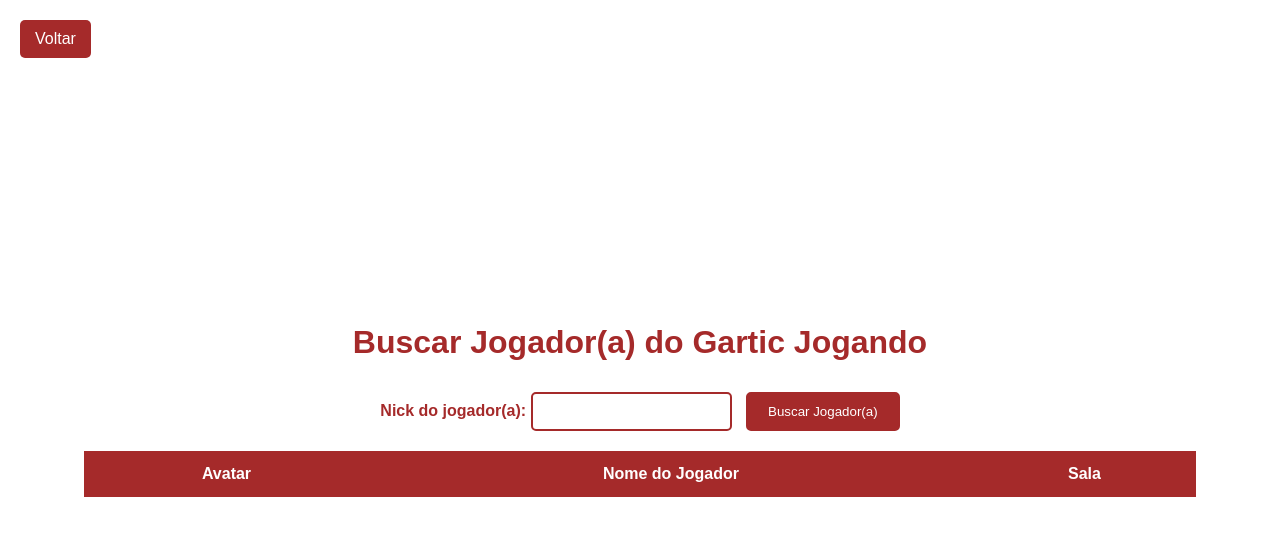
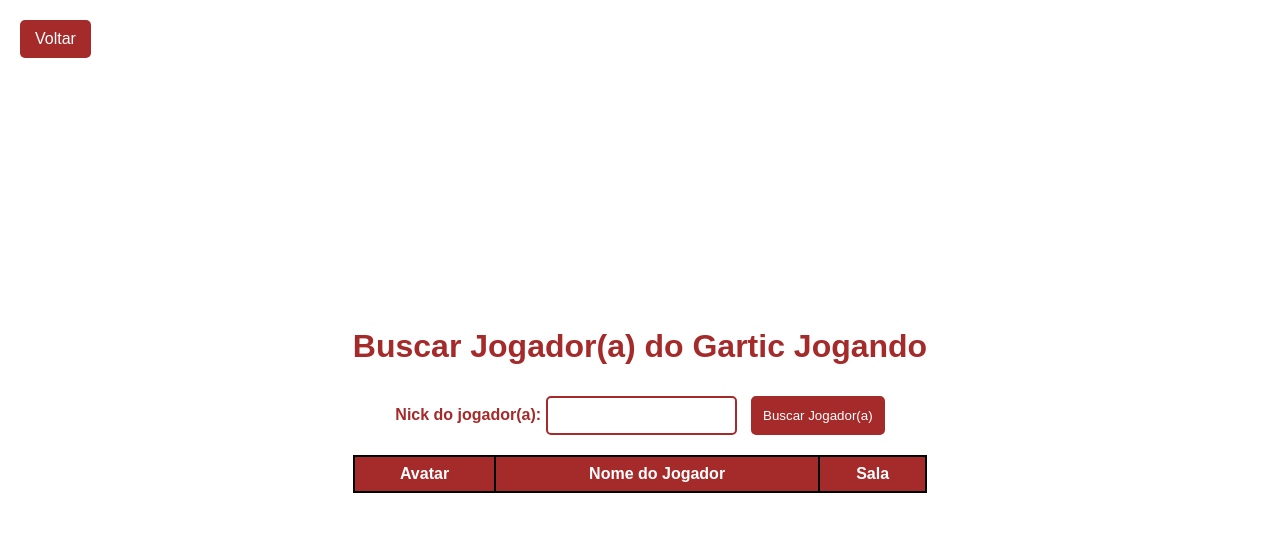
Before and after one commit to gtcmod/garticbusc, a plain HTML site: page index.html in a window 1280 px wide. Drawn offline with Linux system fonts and the light colour scheme; a web font is replaced by a local one.

Commit message:
Update index.html

```diff
--- a/index.html
+++ b/index.html
@@ -13,61 +13,76 @@
     <style>
         /* Aplicar a fonte do Google Sans para todo o texto no HTML */
         body {
-            font-family: 'Google Sans', sans-serif !important;
+    font-family: 'Google Sans', sans-serif;
     display: flex;
     justify-content: center;
     align-items: center;
-            height: 100vh;
+    min-height: 100vh;
     margin: 0;
-            font-family: 'Google Sans', sans-serif;
+    font-size: 16px; /* Ajustar o tamanho da fonte principal */
 }
+
 #container {
-            text-align: center;
-            width: 90%;
-            margin: 20px auto;
+    text-align: center; /* Centralizar conteúdo */
+    max-width: 800px; /* Definir largura máxima */
+    margin: 0 auto; /* Centralizar horizontalmente */
     padding: 20px;
-            box-sizing: border-box;
 }
-        /* Estilos para a tabela */
+
 #tabelaJogadores {
     width: 100%;
     border-collapse: collapse;
     margin-top: 20px;
     border: 2px solid brown;
 }
+
 th {
     background-color: brown;
     color: white;
-            padding: 12px;
+    padding: 8px; /* Reduzir o espaçamento interno */
+    border: 2px solid black;
 }
+
 td {
-            padding: 12px;
+    padding: 8px; /* Reduzir o espaçamento interno */
     border: 2px solid brown;
 }
 
-        img {
-            width: 60px; /* Aumento do tamanho dos avatares */
-            height: 60px; /* Aumento do tamanho dos avatares */
-            width: 70px; /* Aumento do tamanho dos avatares */
-            height: 70px; /* Aumento do tamanho dos avatares */
+/* Ajuste do tamanho dos avatares */
+td img {
+    width: 60px; /* Definindo largura dos avatares */
+    height: 60px; /* Definindo altura dos avatares */
+    display: block; /* Remover espaços extras */
+    margin: auto; /* Centralizar a imagem dentro da célula */
+}
+
+/* Limitar o tamanho da coluna "Nome do Jogador" */
+#tabelaJogadores td:nth-child(2),
+#tabelaJogadores th:nth-child(2) {
+    max-width: 18ch; /* Definir largura máxima baseada no tamanho do texto */
+    white-space: nowrap; /* Evita que o texto quebre em várias linhas */
+    overflow: hidden; /* Esconder texto extra além do limite */
+    text-overflow: ellipsis; /* Mostrar reticências para indicar texto cortado */
 }
 
 /* Estilos para o input e botão */
 #nickInput,
 button {
     font-family: 'Google Sans', sans-serif;
-            padding: 10px 20px;
+    padding: 10px 10px; /* Diminuindo o espaçamento */
     margin-top: 10px;
     cursor: pointer;
     border-radius: 5px;
     border: 2px solid brown;
 }
+
 #nickInput {
     font-family: 'Google Sans', sans-serif;
     color: black;
-            padding: 10px;
+    padding: 10px 5px; /* Diminuindo o espaçamento */
     margin-right: 10px;
 }
+
 button {
     color: white;
     background-color: brown;
```
Lines whose indentation alone changed are shown as unchanged.
